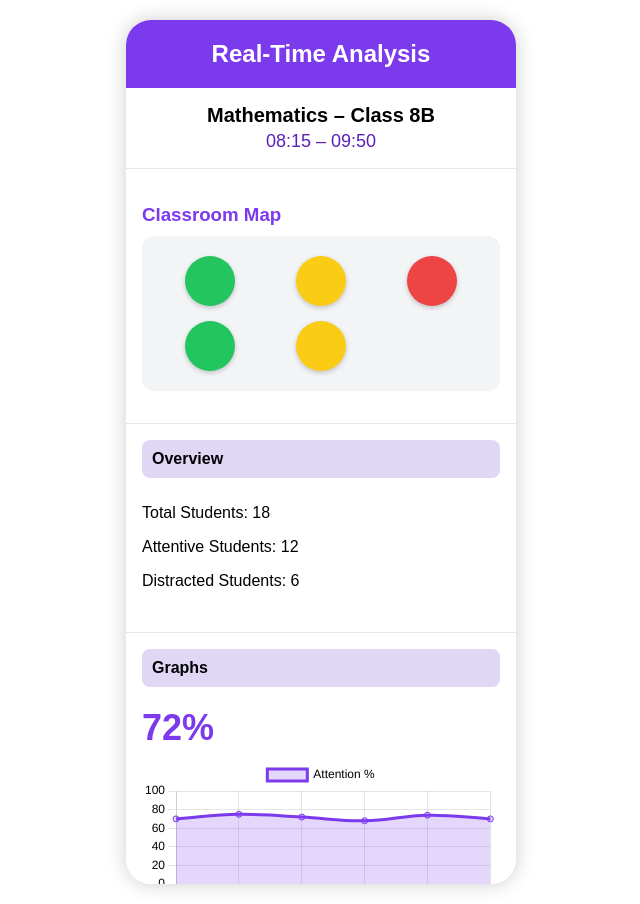
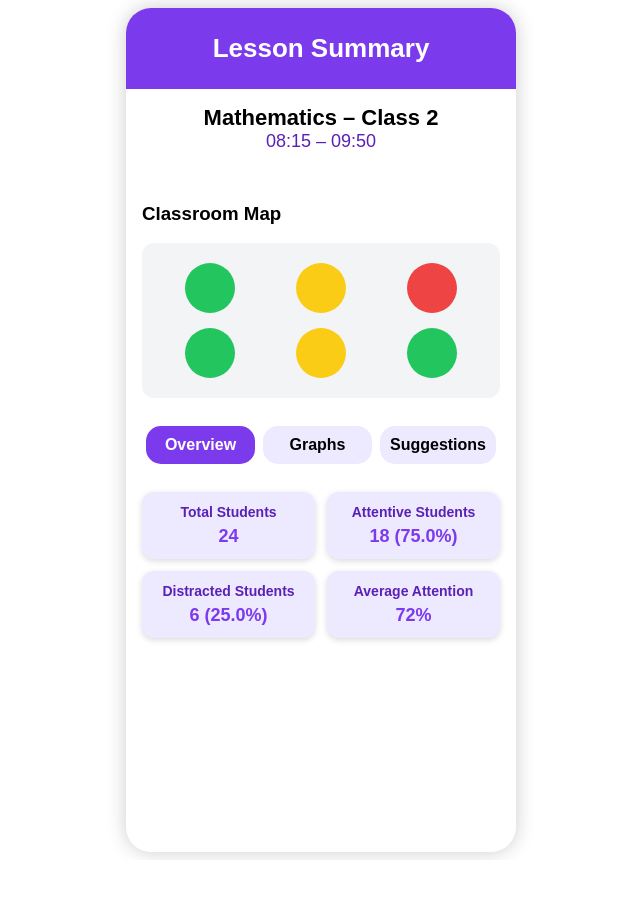
Before and after one commit to Adir23/EyeClass, a Flask app: page / in a window 1280 px wide. Shown: the whole page, without its empty margins (319-959 px from the left). After the commit the page ends 859 px from the top, so only its background shows below. Run offline with Flask 3, Linux system fonts and the light colour scheme.

Commit message:
Added reading data from json and improved graphics (:

```diff
--- a/dashboard/Dashboard/app.py
+++ b/dashboard/Dashboard/app.py
@@ -1,32 +1,31 @@
+import json
 from flask import Flask, render_template
+
 app = Flask(__name__)
 
 @app.route("/")
 def dashboard():
-    lesson_name = "Mathematics – Class 8B"
-    lesson_time = "08:15 – 09:50"
-    avg_attention = 72
+    # Open data json
+    with open("data.json", "r", encoding="utf-8") as f:
+        data = json.load(f)
 
-    overview = {
-        "Total Students": 18,
-        "Attentive Students": 12,
-        "Distracted Students": 6
-    }
-
-    attention_time = [70, 75, 72, 68, 74, 70]
-
-    attention_distribution = {
-        "High": 10,
-        "Medium": 5,
-        "Low": 3
-    }
+    # Unpack json
+    lesson_name = data["lesson"]["name"]
+    lesson_time = data["lesson"]["time"]
+    avg_attention = data["avg_attention"]
+    overview = data["overview"]
+    attention_time = data["attention_time"]
+    attention_distribution = data["attention_distribution"]
 
     suggestions = [
         "Consider a short interactive question",
         "Attention dropped in the back of the class",
-        "A short break may improve focus"
+        "A short break may improve focus",
+        "Try assigning a class work",
+        "Use visual aids to regain focus"
     ]
 
+    # Render page
     return render_template(
         "index.html",
         lesson_name=lesson_name,
@@ -38,5 +37,6 @@ def dashboard():
         suggestions=suggestions
     )
 
+# Run dashboard
 if __name__ == "__main__":
     app.run(debug=True)
--- /dev/null
+++ b/dashboard/Dashboard/data.json
@@ -0,0 +1,18 @@
+{
+  "lesson": {
+    "name": "Mathematics – Class 2",
+    "time": "08:15 – 09:50"
+  },
+  "avg_attention": 72,
+  "overview": {
+    "Total Students": 24,
+    "Attentive Students": 18,
+    "Distracted Students": 6
+  },
+  "attention_time": [70, 75, 72, 68, 74, 70],
+  "attention_distribution": {
+    "High": 13,
+    "Medium": 5,
+    "Low": 6
+  }
+}
--- a/dashboard/Dashboard/static/style.css
+++ b/dashboard/Dashboard/static/style.css
@@ -1,65 +1,52 @@
 body {
     background: #ffffff;
     font-family: Arial, sans-serif;
-    color: #000000;
 }
 
 .phone {
     width: 390px;
     height: 844px;
-    background: #ffffff;
-    margin: 20px auto;
+    margin: auto;
     border-radius: 25px;
     box-shadow: 0 0 20px rgba(0,0,0,0.2);
     overflow-y: auto;
-    padding-bottom: 20px;
 }
 
 .header {
     background: #7c3aed;
-    color: #ffffff;
+    color: white;
     text-align: center;
-    padding: 20px;
-    font-size: 24px;
+    padding: 25px;
+    font-size: 26px;
     font-weight: bold;
 }
 
 .lesson-info {
+    text-align: center;
     padding: 16px;
-    text-align: center;
 }
 
 .lesson-name {
-    font-size: 20px;
+    font-size: 22px;
     font-weight: bold;
 }
 
 .lesson-time {
+    color: #5b21b6;
     font-size: 18px;
-    color: #5b21b6;
-    margin-top: 4px;
 }
 
 .section {
     padding: 16px;
-    border-top: 1px solid #e5e7eb;
-}
-
-.attention-value {
-    font-size: 36px;
-    font-weight: bold;
-    color: #7c3aed;
-    margin: 10px 0;
 }
 
 .classroom {
-    background: #f3f4f6;
-    border-radius: 12px;
-    padding: 20px;
     display: grid;
     grid-template-columns: repeat(3, 1fr);
     gap: 15px;
-    margin-bottom: 16px;
+    background: #f3f4f6;
+    padding: 20px;
+    border-radius: 12px;
 }
 
 .spot {
@@ -67,32 +54,80 @@ body {
     height: 50px;
     border-radius: 50%;
     margin: auto;
-    box-shadow: 0 2px 5px rgba(0,0,0,0.2);
 }
 
 .green { background: #22c55e; }
 .yellow { background: #facc15; }
 .red { background: #ef4444; }
 
-.suggestions li {
-    margin-bottom: 8px;
-    font-size: 14px;
+.tabs {
+    display: flex;
+    justify-content: space-around;
+    margin: 12px 16px;
 }
 
-h3 {
-    color: #7c3aed;
+.tab {
+    flex: 1;
+    padding: 10px;
+    border: none;
+    background: #ede9fe;
+    cursor: pointer;
+    font-weight: bold;
+    border-radius: 15px;
+    margin: 0 4px;
+    font-size: 16px;
+}
+
+.tab.active {
+    background: #7c3aed;
+    color: white;
+}
+
+.tab-content {
+    display: none;
+    padding: 16px;
+}
+
+.tab-content.active {
+    display: block;
+}
+
+.attention-value {
+    font-size: 36px;
+    font-weight: bold;
+    text-align: center;
     margin-bottom: 10px;
 }
 
-.collapsible {
-    cursor: pointer;
-    padding: 10px;
-    background: #e0d7f5;
-    border-radius: 8px;
-    font-weight: bold;
+.suggestions li {
+    margin-bottom: 8px;
 }
 
-.content {
-    display: block;
-    padding: 10px 0;
+.overview-cards {
+    display: flex;
+    flex-wrap: wrap;
+    gap: 12px;
+    justify-content: space-around;
 }
+
+.card {
+    flex: 1 1 120px;
+    background: #ede9fe;
+    border-radius: 12px;
+    padding: 12px;
+    text-align: center;
+    box-shadow: 0 2px 6px rgba(0,0,0,0.15);
+}
+
+.card-title {
+    font-size: 14px;
+    font-weight: bold;
+    color: #5b21b6;
+    margin-bottom: 6px;
+}
+
+.card-value {
+    font-size: 18px;
+    font-weight: bold;
+    color: #7c3aed;
+}
--- a/dashboard/Dashboard/templates/index.html
+++ b/dashboard/Dashboard/templates/index.html
@@ -2,16 +2,14 @@
 <html lang="en">
 <head>
     <meta charset="UTF-8">
-    <title>Real-Time Analysis</title>
+    <title>Lesson Summary</title>
     <link rel="stylesheet" href="{{ url_for('static', filename='style.css') }}">
     <script src="https://cdn.jsdelivr.net/npm/chart.js"></script>
 </head>
 <body>
+
 <div class="phone">
-
-    <div class="header">
-        Real-Time Analysis
-    </div>
+    <div class="header">Lesson Summary</div>
 
     <div class="lesson-info">
         <div class="lesson-name">{{ lesson_name }}</div>
@@ -26,25 +24,57 @@
             <div class="spot red"></div>
             <div class="spot green"></div>
             <div class="spot yellow"></div>
+            <div class="spot green"></div>
         </div>
     </div>
 
-    <div class="section">
-        <div class="collapsible" onclick="toggleSection('overview')">Overview</div>
-        <div class="content" id="overview">
+    <div class="tabs">
+        <button class="tab active" onclick="openTab('overview')">Overview</button>
+        <button class="tab" onclick="openTab('graphs')">Graphs</button>
+        <button class="tab" onclick="openTab('suggestions')">Suggestions</button>
+    </div>
+
+    <div id="overview" class="tab-content active">
+        <div class="overview-cards">
             {% for k, v in overview.items() %}
-                <p>{{ k }}: {{ v }}</p>
+            <div class="card">
+                <div class="card-title">{{ k }}</div>
+                <div class="card-value">
+                    {{ v }}{% if k.lower() == "attentive students" or k.lower() == "distracted students" %} ({{ (v / overview["Total Students"] * 100)|round(0) }}%) {% endif %}
+                </div>
+            </div>
             {% endfor %}
+            <div class="card">
+                <div class="card-title">Average Attention</div>
+                <div class="card-value">{{ avg_attention }}%</div>
+            </div>
         </div>
     </div>
 
-    <div class="section">
-        <div class="collapsible" onclick="toggleSection('graphs')">Graphs</div>
-        <div class="content" id="graphs">
+
+    <div id="graphs" class="tab-content">
         <div class="attention-value">{{ avg_attention }}%</div>
         <canvas id="attentionTime" width="350" height="150"></canvas>
         <canvas id="attentionPie" width="200" height="200"></canvas>
+    </div>
+
+    <div id="suggestions" class="tab-content">
+        <ul class="suggestions">
+            {% for s in suggestions %}
+            <li>{{ s }}</li>
+            {% endfor %}
+        </ul>
+    </div>
+</div>
+
 <script>
+function openTab(id) {
+    document.querySelectorAll('.tab').forEach(t => t.classList.remove('active'));
+    document.querySelectorAll('.tab-content').forEach(c => c.classList.remove('active'));
+    event.target.classList.add('active');
+    document.getElementById(id).classList.add('active');
+}
+
 // Line chart for attention over time
 const ctxTime = document.getElementById('attentionTime').getContext('2d');
 new Chart(ctxTime, {
@@ -77,7 +107,7 @@
         labels: [{% for k in attention_distribution.keys() %}'{{ k }}',{% endfor %}],
         datasets: [{
             data: [{% for v in attention_distribution.values() %}{{ v }},{% endfor %}],
-                            backgroundColor: ['#4c1d95', '#a78bfa', '#e9d5ff'] // High→dark, Low→light
+            backgroundColor: ['#4c1d95', '#a78bfa', '#e9d5ff']
         }]
     },
     options: {
@@ -85,27 +115,6 @@
     }
 });
 </script>
-        </div>
-    </div>
 
-    <div class="section">
-        <div class="collapsible" onclick="toggleSection('suggestions')">Suggestions</div>
-        <div class="content" id="suggestions">
-            <ul class="suggestions">
-                {% for s in suggestions %}
-                    <li>{{ s }}</li>
-                {% endfor %}
-            </ul>
-        </div>
-    </div>
-
-</div>
-
-<script>
-function toggleSection(id) {
-    const content = document.getElementById(id);
-    content.style.display = content.style.display === 'none' ? 'block' : 'none';
-}
-</script>
 </body>
 </html>
```
Lines whose indentation alone changed are shown as unchanged.
